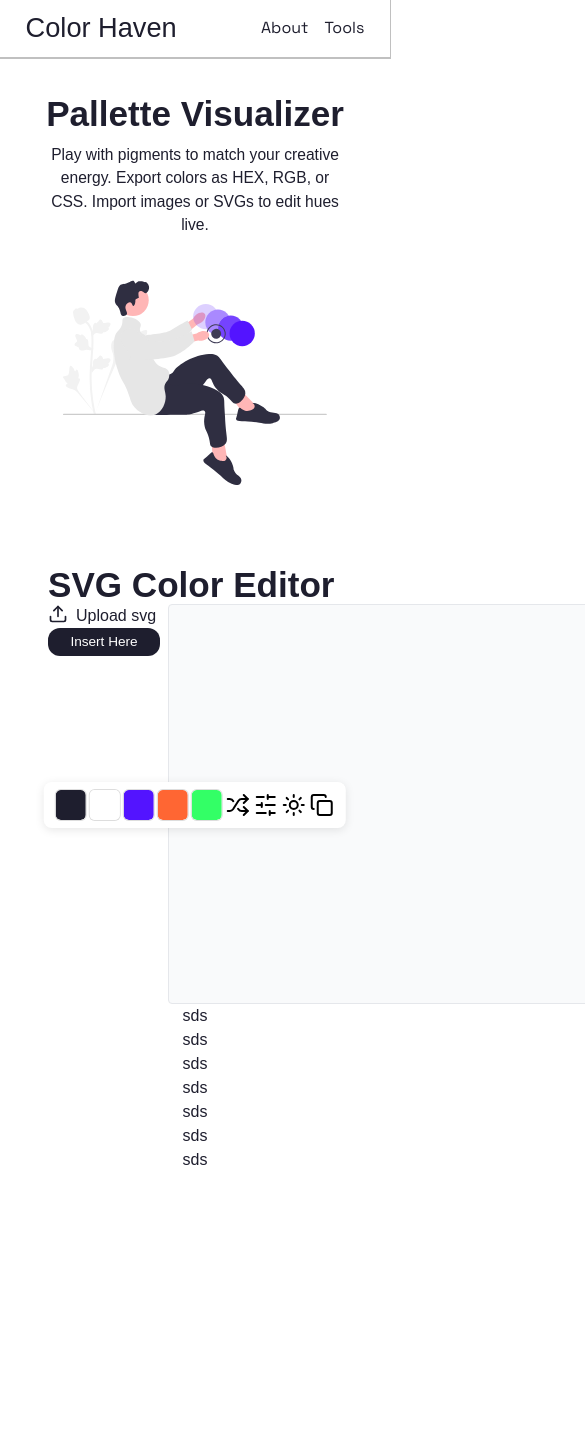
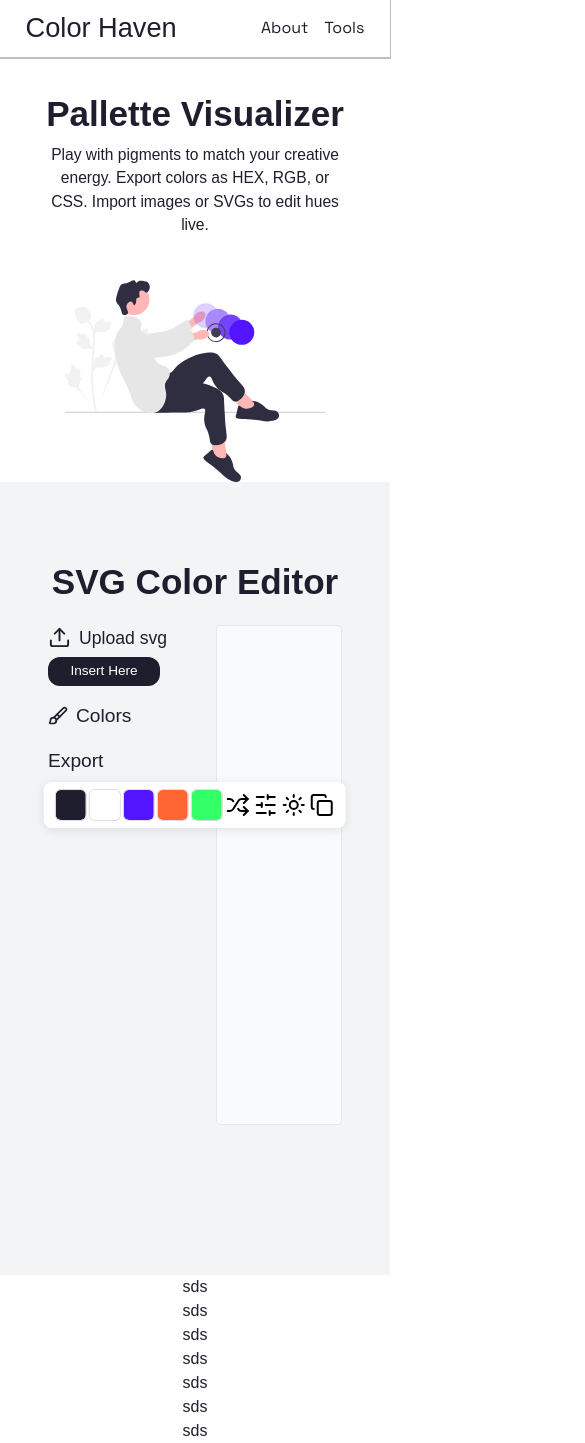
Before and after one commit to tempestmeow/ColorHaven, a Next.js app: page / in a window 390 px wide. Shown: the top 1443 px of the page, 585 px wide, since content can reach past the window. Before the commit the page ends 1172 px from the top, so only its background shows below. Built offline with nearby package versions, Linux system fonts and the light colour scheme; a web font is replaced by a local one.

Commit message:
made the ui much visually appealing, not yet responsive

```diff
--- a/src/app/page.js
+++ b/src/app/page.js
@@ -4,7 +4,7 @@ import ColorNavigation from "./components/ColorNavigation";
 import ColorSelectorIllustration from "./components/ColorSelectorIllustration";
 import Header from "./components/Header";
 import { useState, useEffect, useRef } from "react";
-import { Download, Upload, ArrowRight, Paintbrush } from "lucide-react";
+import { Download, Upload, ArrowRight, Paintbrush, Brush } from "lucide-react";
 import { useRouter } from "next/navigation";
 export default function Home() {
   const [textColor, setTextColor] = useState("#1e1e2e");
@@ -201,8 +201,8 @@ export default function Home() {
   return (
     <div className="page flex-col items-center justify-center">
       <Header style={styles.Header} />
-      <div className="MainPage mx-12 pt-17 flex justify-center items-center flex-col">
-        <div className="p1 flex justify-center items-center min-h-full">
+      <div className="MainPage pt-17 flex justify-center items-center flex-col">
+        <div className="p1 w-[100%] px-12 flex justify-center items-center min-h-full">
           <div className="p1-texts flex flex-col gap-3">
             <div
               className="p1-title flex justify-center items-center text-7xl font-bold
@@ -220,18 +220,19 @@ export default function Home() {
             className="flex-shrink-0 h-auto"
           />
         </div>
-        <div className="p2 flex w-[100%] pt-[5rem]">
-          <div className="flex flex-col">
+        <div className="p2 min-h-[94vh] flex px-12 w-[100%] pt-[5rem] bg-gray-100">
+          <div className="flex flex-col w-[100%] gap-[1.5rem]">
             <div
-              className="p1-title flex items-center text-4xl font-bold
+              className="p1-title flex items-center justify-center text-4xl font-bold
             "
             >
               SVG Color Editor
             </div>
-            <div className="flex">
-              <div className="flex flex-col">
-                <h2 className="flex">
-                  <Upload size={20} className="mr-2" />
+            <div className="flex justify-center gap-[3rem] text-md ">
+              <div className="flex flex-col gap-[1rem]">
+                <div className="flex flex-col gap-[.4rem]">
+                  <h2 className="flex items-center text-[1.1rem]">
+                    <Upload size={23} className="mr-2" />
                     Upload svg
                   </h2>
                   <div className="flex gap-[.5rem] items-center text-[.85rem]">
@@ -250,6 +251,12 @@ export default function Home() {
                     </div>
                     <span className="text-gray-400 ">{fileName}</span>
                   </div>
+                </div>
+                <div className="">
+                  <h2 className="flex text-[1.2rem] items-center">
+                    <Brush size={20} className="mr-2" />
+                    <span>Colors</span>
+                  </h2>
                   {colors.length === 0 ? null : (
                     <div className="grid grid-cols-5 gap-2 bg-gray-50 rounded-2xl p-2">
                       {colors.map((colorObj, index) => (
@@ -270,7 +277,12 @@ export default function Home() {
                     </div>
                   )}
                 </div>
-              <div className="border border-gray-200 rounded p-4 bg-gray-50 flex items-center justify-center h-[400px] w-[500px] overflow-hidden">
+                <div className="">
+                  <h2 className="text-[1.2rem]">Export</h2>
+                </div>
+              </div>
+
+              <div className="border border-gray-200 rounded p-4 bg-gray-50 flex items-center justify-center h-[500px] w-[600px] overflow-hidden">
                 <div dangerouslySetInnerHTML={{ __html: previewSvg }} />
               </div>
             </div>
```
Lines whose indentation alone changed are shown as unchanged.
